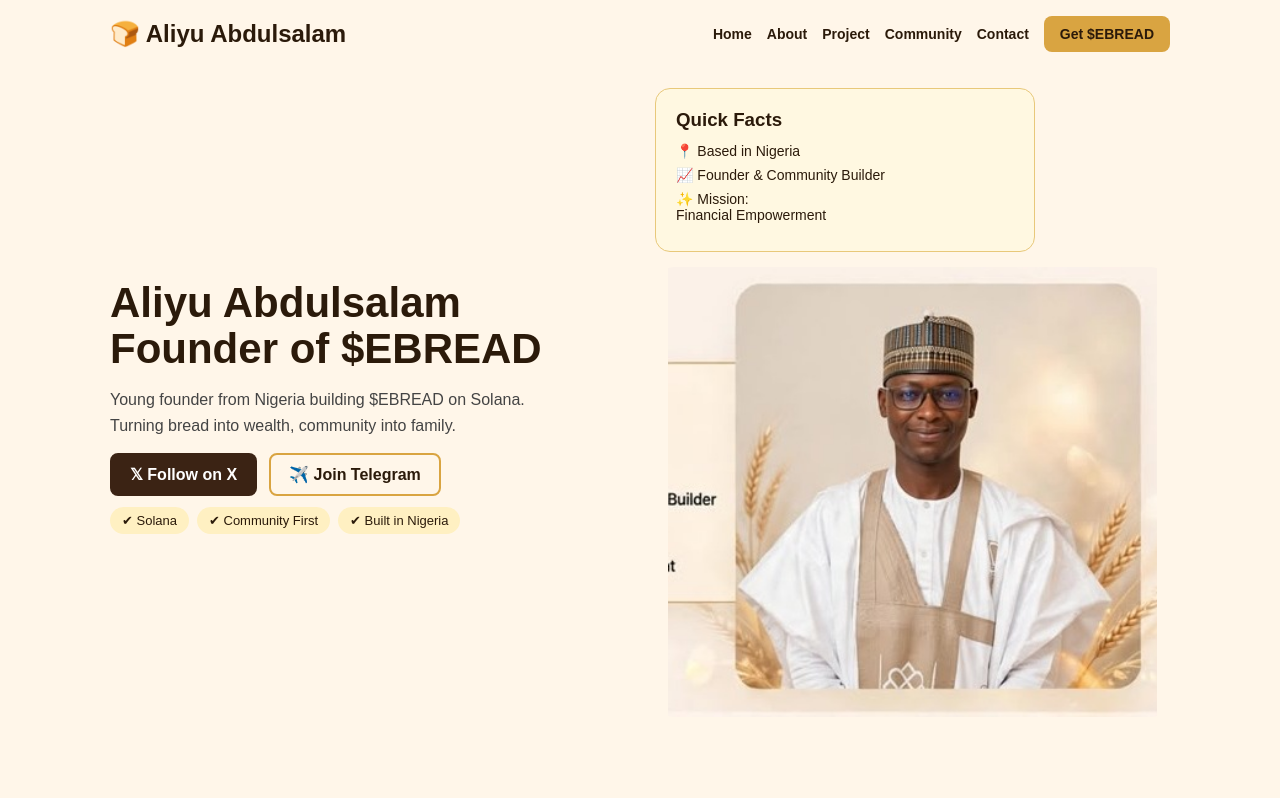
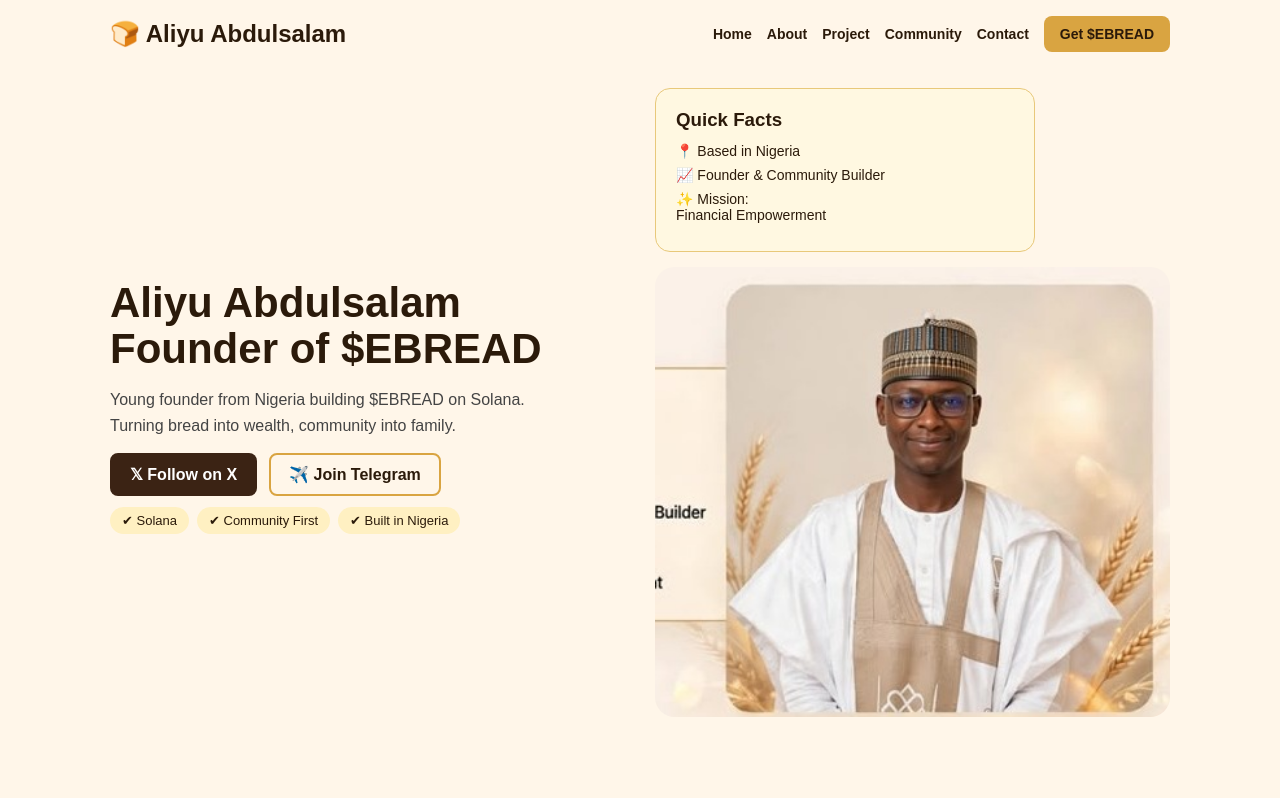
Before and after one commit to AliyuAbdulsalam/personal-website, a plain HTML site: page index.html in a window 1280 px wide. Shown: the top 798 px of the page. Drawn offline with Linux system fonts and the light colour scheme.

Commit message:
Update hero image styling in index.html

```diff
--- a/index.html
+++ b/index.html
@@ -16,7 +16,7 @@ nav a{margin-left:15px;text-decoration:none;color:#2B1A0A;font-weight:bold;font-
 .hero-left h1{font-size:42px;line-height:1.1}
 .hero-left p{margin:15px 0;line-height:1.6;color:#444}
 .hero-img{flex:1;min-width:280px;position:relative}
-.hero-img img{width:100%;border-radius:20px;object-fit:contain;max-height:450px}
+.hero-img img{width:100%;height:450px;object-fit:cover;object-position:top center;border-radius:20px}
 .quick{background:#FFF8E1;border:1px solid #E8C87A;border-radius:15px;padding:20px;max-width:380px;margin-bottom:15px;position:relative;z-index:2}
 .quick h3{margin-bottom:12px}
 .quick p{margin:8px 0;font-size:14px}
```
